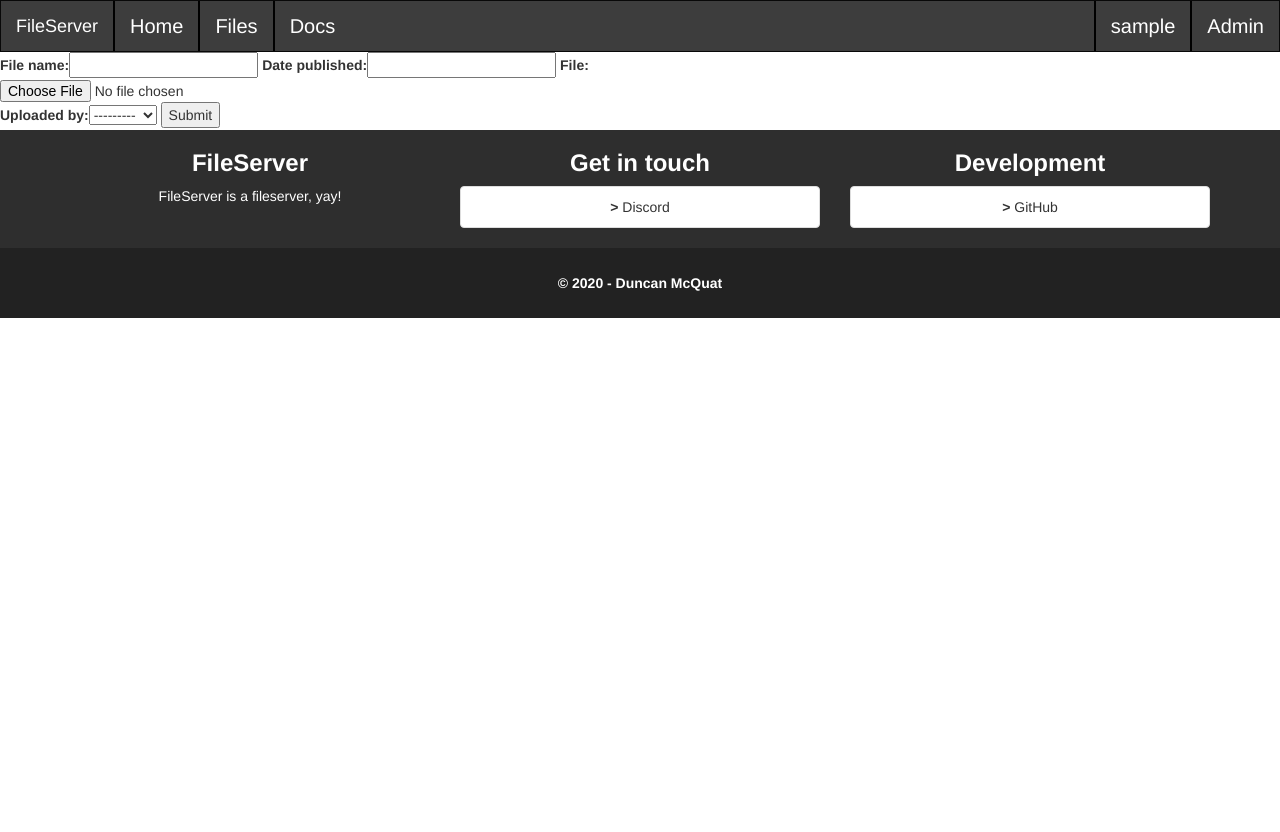
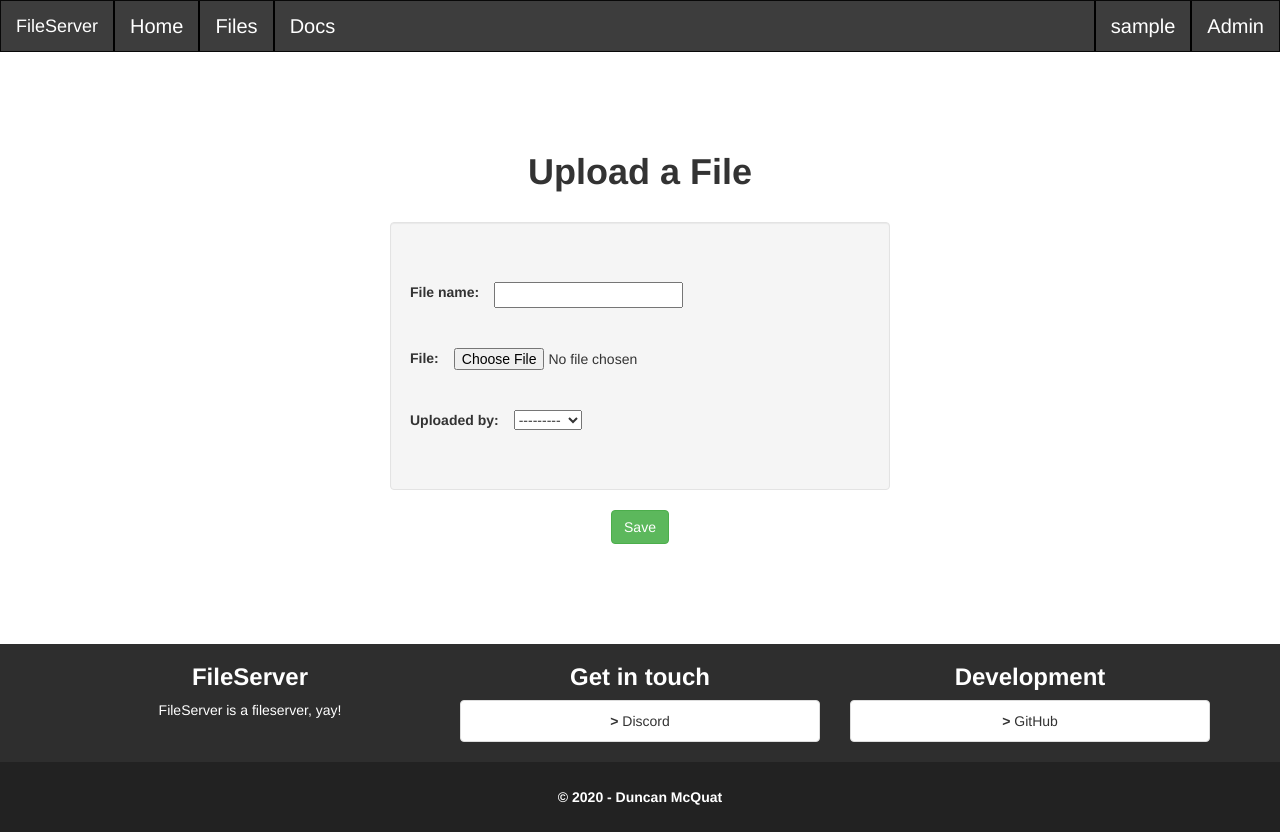
Before and after one commit to compsup/FileServer, a Django app: page /files/upload/ in a window 1280 px wide. Before the commit the page ends 318 px from the top, so only its background shows below. Run offline with Django 3.2, Linux system fonts and the light colour scheme; the visitor is signed in with stand-in values (Sample User, id 1); data comes from the database, SQL or seed files in the repository; some libraries are stand-ins or nearby versions.

Commit message:
Fixed file uploading form.

```diff
--- a/mysite/app/models.py
+++ b/mysite/app/models.py
@@ -26,9 +26,9 @@ def directory_path(instance, filename):
 
 
 class Files(models.Model):
-    file_name = models.CharField(max_length=50)
+    file_name = models.CharField(max_length=50, blank=True, null=True)
     pub_date = models.DateTimeField(
-        'date published', null=True)
+        'date published', blank=True, null=True, auto_now_add=True)
     file = models.FileField(default='', upload_to=directory_path)
     uploaded_by = models.ForeignKey(
         User, on_delete=models.CASCADE, null=True, blank=True)
--- /dev/null
+++ b/mysite/app/static/css/file-upload.css
@@ -0,0 +1,30 @@
+body {
+  margin: 0;
+  text-align: center;
+}
+form {
+  margin-left: auto;
+  margin-right: auto;
+  margin-top: 100px;
+  margin-bottom: 100px;
+  max-width: 500px;
+  min-width: 300px;
+}
+label {
+  float: left;
+  margin-right: 15px;
+}
+input {
+}
+.inputs > p {
+  text-align: left;
+  margin-top: 40px;
+  margin-bottom: 40px;
+}
+#id_file {
+  margin: 10px;
+}
+h1 {
+  font-weight: bolder;
+  margin: 30px;
+}
--- a/mysite/app/static/css/files.css
+++ b/mysite/app/static/css/files.css
@@ -1,15 +1,31 @@
 .table-container {
   padding: 50px;
-}
-#content {
 }
 .table {
   font-size: larger;
 }
 .title {
   text-align: center;
-  font-size: 50px;
+  font-size: 3.9vw;
   margin-bottom: 25px;
   padding-bottom: 20px;
   border-bottom: 1px solid grey;
 }
+.upload > a {
+  padding: 16px;
+  float: right;
+  margin: 30px;
+  background-color: rgb(0, 172, 0);
+  border: 1px solid;
+  border-radius: 7px;
+  color: white;
+  color: white;
+  text-decoration: none;
+}
+.upload > a:hover {
+  opacity: 0.7;
+}
+html,
+body {
+  overflow-x: auto;
+}
--- a/mysite/app/templates/app/file-upload.html
+++ b/mysite/app/templates/app/file-upload.html
@@ -6,17 +6,19 @@
     {% extends 'app/banner.html' %}
     {% block header %}
     {% load static %}
-    <link rel="stylesheet" href="{% static 'css/files.css' %}">
+    <link rel="stylesheet" href="{% static 'css/file-upload.css' %}">
     <title>Upload | FileServer</title>
     {% endblock %}
 </head>
 <body>
-
     {% block content %}
-    <form action="" method="post">
-        {% csrf_token %}
-        {{ form }}
-        <input type="submit" value=Submit>
+    <form enctype="multipart/form-data" action="" method="post">
+        <h1>Upload a File</h1>
+        <div class="inputs well">
+            {% csrf_token %}
+            {{ form.as_p }}
+        </div>
+        <input type="submit" value="Save" class="btn btn-success">
     </form>
     {% endblock %}
 </body>
--- a/mysite/app/templates/app/files.html
+++ b/mysite/app/templates/app/files.html
@@ -13,6 +13,9 @@
 <body>
     {% block content %}
     <div id="content">
+        <div class="upload">
+            <a href="/files/upload/" class="">Upload Files</a>
+        </div>
         <div class="table-container container">
             <h2 class='title'>Files</h2>
             <div class="uploaded-files-tables well">
--- a/mysite/app/views.py
+++ b/mysite/app/views.py
@@ -5,6 +5,7 @@ from django.contrib.auth import get_user_model
 from django.http import Http404
 from .forms import GeeksForm
 import datetime
+from django.http import HttpResponseRedirect
 # Create your views here.
 
 # Home page
@@ -24,14 +25,19 @@ def files(request):
     return render(request, 'app/files.html', context)
 
 
+@login_required
 def files_upload(request):
     context = {}
-    form = GeeksForm(request.POST or None, request.FILES or None)
 
     # check if form data is valid
-    if form.is_valid():
-        # save the form data to model
-        form.save()
+    if request.method == 'POST':
+        form = GeeksForm(request.POST, request.FILES)
+        if form.is_valid():
+            # file is saved
+            form.save()
+            return HttpResponseRedirect('/files/')
+    else:
+        form = GeeksForm()
 
     context['form'] = form
     return render(request, 'app/file-upload.html', context)
```
